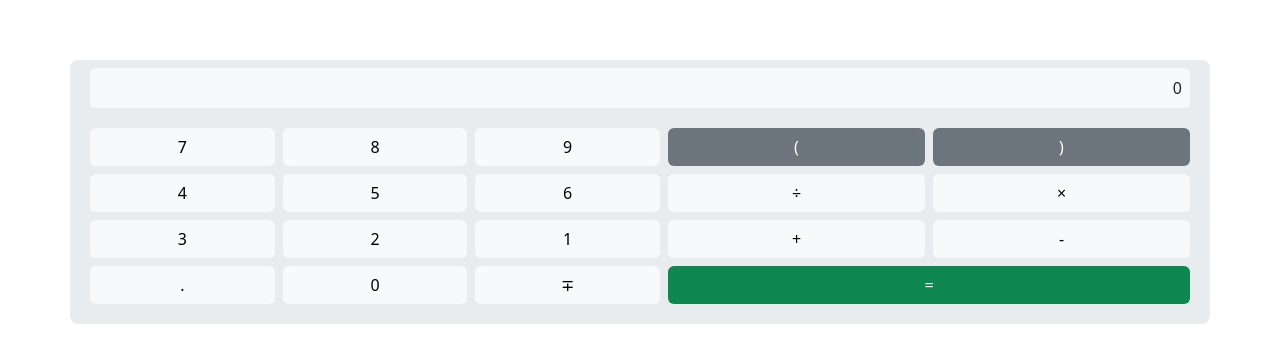
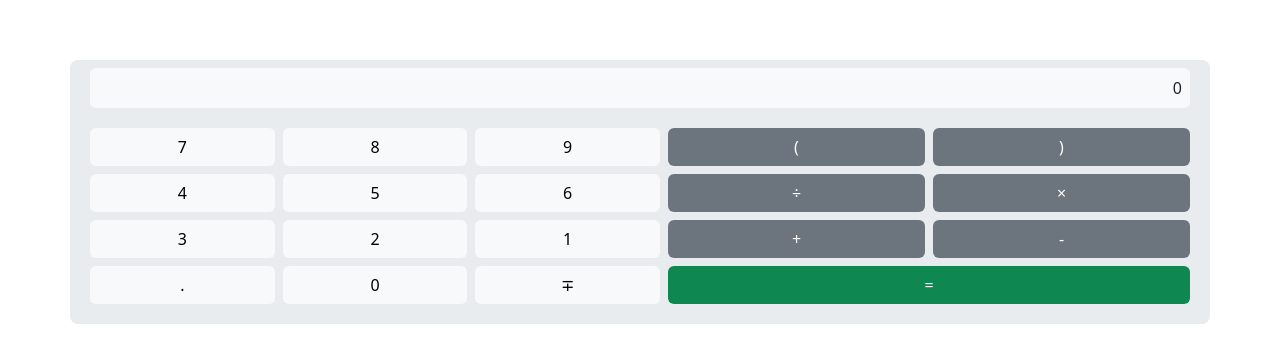
Before and after one commit to kenedyolisi/calculator_pwa, a React (Vite) app: page / in a window 1280 px wide. Shown: the part 208-570 px from the top of the page. Built offline with nearby package versions, Linux system fonts and the light colour scheme.

Commit message:
feat: update `App` component

```diff
--- a/src/components/app.tsx
+++ b/src/components/app.tsx
@@ -1,5 +1,6 @@
 import { Container, Row } from "react-bootstrap";
 import { DigitButton } from "./digit_button";
+import { OperatorButton } from "./operator_button";
 
 export function App() {
   return (
@@ -26,23 +27,15 @@ export function App() {
             <DigitButton value={4} />
             <DigitButton value={5} />
             <DigitButton value={6} />
-            <button type="button" className="btn col m-1 text-bg-light">
-              ÷
-            </button>
-            <button type="button" className="btn col m-1 text-bg-light">
-              ×
-            </button>
+            <OperatorButton value="÷" />
+            <OperatorButton value="×" />
           </Row>
           <Row className="">
             <DigitButton value={3} />
             <DigitButton value={2} />
             <DigitButton value={1} />
-            <button type="button" className="btn col m-1 text-bg-light">
-              +
-            </button>
-            <button type="button" className="btn col m-1 text-bg-light">
-              -
-            </button>
+            <OperatorButton value="+" />
+            <OperatorButton value="-" />
           </Row>
           <Row className="">
             <button type="button" className="btn col-2 m-1 text-bg-light">
```
